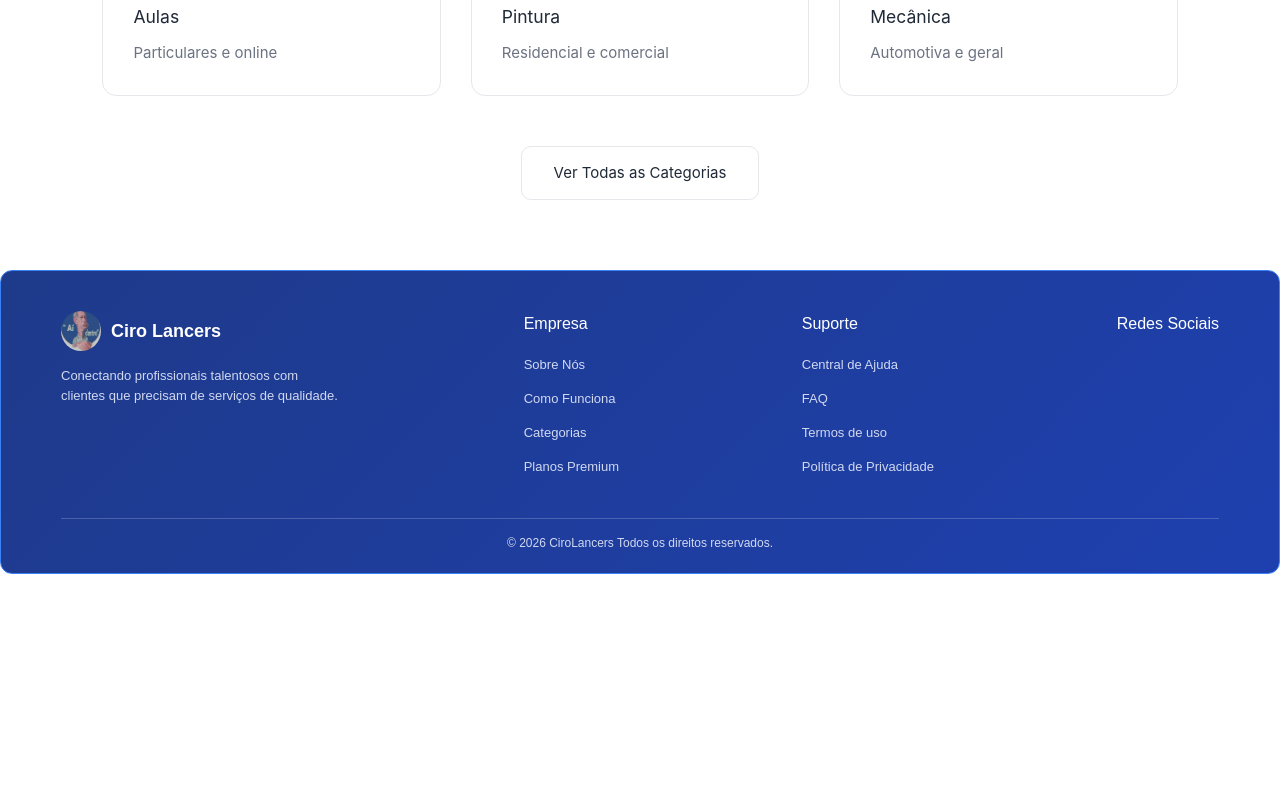
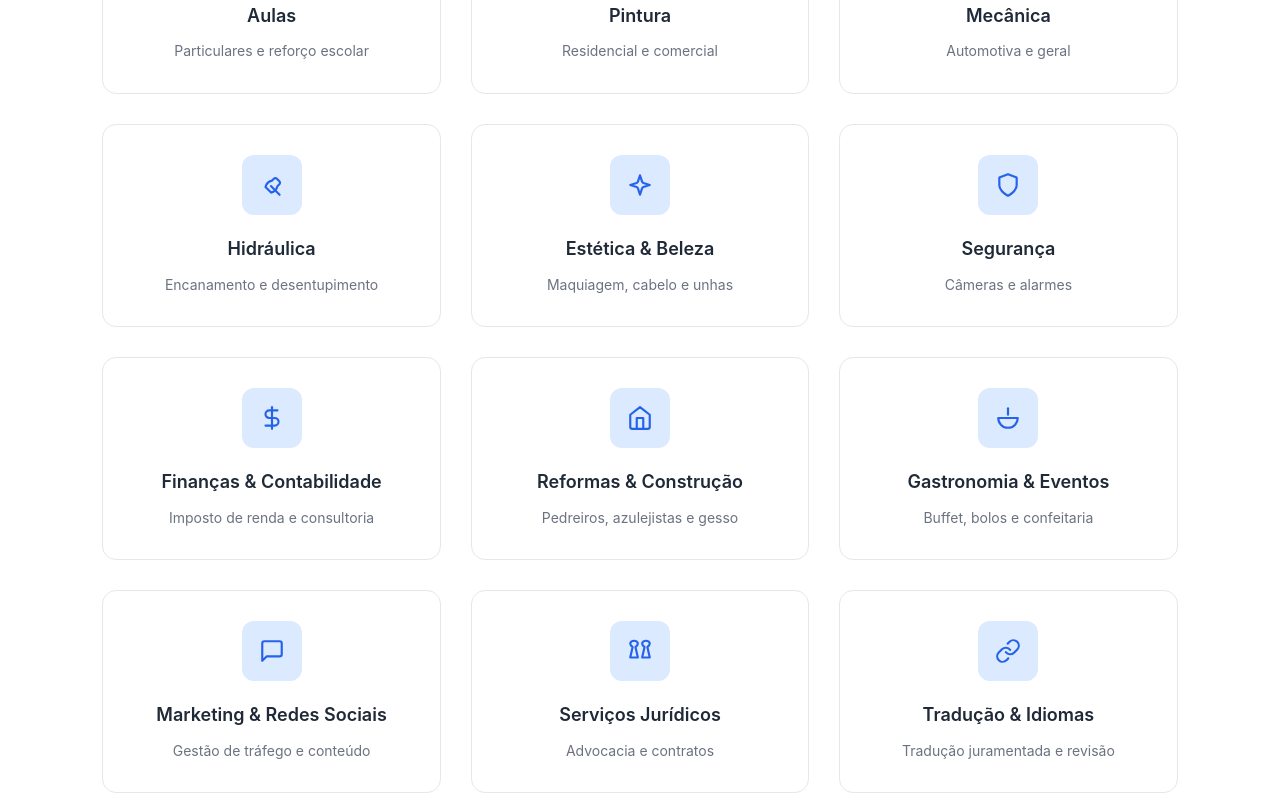
Before and after one commit to Hackatonn-2026/Hackaton2026, a Vue app: page /categorias in a window 1280 px wide. Shown: the part 860-1660 px from the top of the page. Before the commit the page ends 1434 px from the top, so only its background shows below. Built offline with nearby package versions, Linux system fonts and the light colour scheme.

Commit message:
corrigindo categorias

```diff
--- a/src/components/Categorias.vue
+++ b/src/components/Categorias.vue
@@ -7,27 +7,49 @@
         <p>Encontre profissionais especializados em diversas áreas</p>
       </div>
 
-    <div class="cards">
-      <div
+      <!-- Aplica a classe 'home-cards' caso esteja na Home -->
+      <div :class="['cards', { 'home-cards': isHome }]">
+        <RouterLink
+          v-for="category in displayedCategories"
+          :key="category.name"
+          :to="{ path: '/categorias', query: { busca: category.name } }"
           class="card"
-        v-for="category in categories"
-        :key="category.name"
         >
           <div class="icon" v-html="category.icon"></div>
 
           <h3>{{ category.name }}</h3>
           <p>{{ category.description }}</p>
-      </div>
+        </RouterLink>
       </div>
 
-    <div class="see-all">
-      <RouterLink to="/categorias" class="see-all-btn">Ver Todas as Categorias</RouterLink>
+      <!-- Exibe o botão apenas se showButton for verdadeiro -->
+      <div class="see-all" v-if="showButton">
+        <RouterLink to="/categorias" class="see-all-btn">
+          Ver Todas as Categorias
+        </RouterLink>
       </div>
     </section>
   </div>
 </template>
 
 <script setup>
+import { computed } from 'vue'
+
+const props = defineProps({
+  limit: {
+    type: Number,
+    default: null
+  },
+  showButton: {
+    type: Boolean,
+    default: true
+  },
+  isHome: {
+    type: Boolean,
+    default: false
+  }
+})
+
 const categories = [
   {
     icon: `<svg viewBox="0 0 24 24" fill="none" stroke="currentColor" stroke-width="2" stroke-linecap="round" stroke-linejoin="round"><polyline points="16 18 22 12 16 6"></polyline><polyline points="8 6 2 12 8 18"></polyline></svg>`,
@@ -47,7 +69,7 @@ const categories = [
   {
     icon: `<svg viewBox="0 0 24 24" fill="none" stroke="currentColor" stroke-width="2" stroke-linecap="round" stroke-linejoin="round"><rect x="2" y="3" width="20" height="14" rx="2"></rect><line x1="8" y1="21" x2="16" y2="21"></line><line x1="12" y1="17" x2="12" y2="21"></line></svg>`,
     name: "Informática",
-    description: "Suporte técnico",
+    description: "Suporte técnico e redes",
   },
   {
     icon: `<svg viewBox="0 0 24 24" fill="none" stroke="currentColor" stroke-width="2" stroke-linecap="round" stroke-linejoin="round"><circle cx="6" cy="6" r="3"></circle><circle cx="6" cy="18" r="3"></circle><line x1="20" y1="4" x2="8.12" y2="15.88"></line><line x1="14.47" y1="14.48" x2="20" y2="20"></line><line x1="8.12" y1="8.12" x2="12" y2="12"></line></svg>`,
@@ -62,7 +84,7 @@ const categories = [
   {
     icon: `<svg viewBox="0 0 24 24" fill="none" stroke="currentColor" stroke-width="2" stroke-linecap="round" stroke-linejoin="round"><path d="M2 3h6a4 4 0 0 1 4 4v14a3 3 0 0 0-3-3H2z"></path><path d="M22 3h-6a4 4 0 0 0-4 4v14a3 3 0 0 1 3-3h7z"></path></svg>`,
     name: "Aulas",
-    description: "Particulares e online",
+    description: "Particulares e reforço escolar",
   },
   {
     icon: `<svg viewBox="0 0 24 24" fill="none" stroke="currentColor" stroke-width="2" stroke-linecap="round" stroke-linejoin="round"><path d="m14.622 17.897-10.68-2.913c-1.35-.454-1.35-2.3-.6-3.6l5.66-8.663c.6-1.13 2.4-1.3 3-.15l2.62 4.8"></path><path d="M18.5 2.5c1 1 3 2.5 3 5.5 0 4-3.5 6-3.5 6L14 20l-4-1.5 4-6.5s3.5-2 3.5-6c0-3-2-4.5-3-5.5"></path><path d="m11 13-1 6.5"></path></svg>`,
@@ -74,7 +96,59 @@ const categories = [
     name: "Mecânica",
     description: "Automotiva e geral",
   },
-];
+  {
+    icon: `<svg viewBox="0 0 24 24" fill="none" stroke="currentColor" stroke-width="2" stroke-linecap="round" stroke-linejoin="round"><path d="M6 13.87A8 8 0 0 1 11.87 8l1.79-1.79a2 2 0 0 1 2.83 0l2.3 2.3a2 2 0 0 1 0 2.83L17 13.13A8 8 0 0 1 11.13 19z"></path><path d="m11 13 8 8"></path></svg>`,
+    name: "Hidráulica",
+    description: "Encanamento e desentupimento",
+  },
+  {
+    icon: `<svg viewBox="0 0 24 24" fill="none" stroke="currentColor" stroke-width="2" stroke-linecap="round" stroke-linejoin="round"><path d="m12 3-1.912 5.813a2 2 0 0 1-1.275 1.275L3 12l5.813 1.912a2 2 0 0 1 1.275 1.275L12 21l1.912-5.813a2 2 0 0 1 1.275-1.275L21 12l-5.813-1.912a2 2 0 0 1-1.275-1.275L12 3Z"></path></svg>`,
+    name: "Estética & Beleza",
+    description: "Maquiagem, cabelo e unhas",
+  },
+  {
+    icon: `<svg viewBox="0 0 24 24" fill="none" stroke="currentColor" stroke-width="2" stroke-linecap="round" stroke-linejoin="round"><path d="M12 22s8-4 8-10V5l-8-3-8 3v7c0 6 8 10 8 10z"></path></svg>`,
+    name: "Segurança",
+    description: "Câmeras e alarmes",
+  },
+  {
+    icon: `<svg viewBox="0 0 24 24" fill="none" stroke="currentColor" stroke-width="2" stroke-linecap="round" stroke-linejoin="round"><path d="M12 2v20"></path><path d="M17 5H9.5a3.5 3.5 0 0 0 0 7h5a3.5 3.5 0 0 1 0 7H6"></path></svg>`,
+    name: "Finanças & Contabilidade",
+    description: "Imposto de renda e consultoria",
+  },
+  {
+    icon: `<svg viewBox="0 0 24 24" fill="none" stroke="currentColor" stroke-width="2" stroke-linecap="round" stroke-linejoin="round"><path d="m3 9 9-7 9 7v11a2 2 0 0 1-2 2H5a2 2 0 0 1-2-2z"></path><polyline points="9 22 9 12 15 12 15 22"></polyline></svg>`,
+    name: "Reformas & Construção",
+    description: "Pedreiros, azulejistas e gesso",
+  },
+  {
+    icon: `<svg viewBox="0 0 24 24" fill="none" stroke="currentColor" stroke-width="2" stroke-linecap="round" stroke-linejoin="round"><path d="M12 21a9 9 0 0 0 9-9H3a9 9 0 0 0 9 9Z"></path><path d="M12 3v6"></path></svg>`,
+    name: "Gastronomia & Eventos",
+    description: "Buffet, bolos e confeitaria",
+  },
+  {
+    icon: `<svg viewBox="0 0 24 24" fill="none" stroke="currentColor" stroke-width="2" stroke-linecap="round" stroke-linejoin="round"><path d="M21 15a2 2 0 0 1-2 2H7l-4 4V5a2 2 0 0 1 2-2h14a2 2 0 0 1 2 2z"></path></svg>`,
+    name: "Marketing & Redes Sociais",
+    description: "Gestão de tráfego e conteúdo",
+  },
+  {
+    icon: `<svg viewBox="0 0 24 24" fill="none" stroke="currentColor" stroke-width="2" stroke-linecap="round" stroke-linejoin="round"><path d="M10 5.172C10 3.782 8.432 2.5 6.5 2.5S3 3.782 3 5.172c0 1.268.86 2.457 2.182 3.123L3 18h7l-2.182-9.705C9.14 7.629 10 6.44 10 5.172Z"></path><path d="M21 5.172c0-1.39-1.568-2.672-3.5-2.672S14 3.782 14 5.172c0 1.268.86 2.457 2.182 3.123L14 18h7l-2.182-9.705C19.86 7.629 21 6.44 21 5.172Z"></path></svg>`,
+    name: "Serviços Jurídicos",
+    description: "Advocacia e contratos",
+  },
+  {
+    icon: `<svg viewBox="0 0 24 24" fill="none" stroke="currentColor" stroke-width="2" stroke-linecap="round" stroke-linejoin="round"><path d="M10 13a5 5 0 0 0 7.54.54l3-3a5 5 0 0 0-7.07-7.07l-1.72 1.71"></path><path d="M14 11a5 5 0 0 0-7.54-.54l-3 3a5 5 0 0 0 7.07 7.07l1.71-1.71"></path></svg>`,
+    name: "Tradução & Idiomas",
+    description: "Tradução juramentada e revisão",
+  },
+]
+
+const displayedCategories = computed(() => {
+  if (props.limit && props.limit > 0) {
+    return categories.slice(0, props.limit)
+  }
+  return categories
+})
 </script>
 
 <style scoped>
@@ -83,6 +157,7 @@ const categories = [
   padding: 0;
   margin: 0;
 }
+
 .categories {
   padding: 70px 8%;
 }
@@ -102,23 +177,43 @@ const categories = [
   color: #6b7280;
 }
 
+/* Grid padrão para a página de Categorias (com tamanho original) */
 .cards {
   display: grid;
-  grid-template-columns: repeat(auto-fit, minmax(270px, 1fr));
+  grid-template-columns: repeat(auto-fit, minmax(250px, 1fr));
   gap: 30px;
 }
 
+/* Grid específico para a Home (força 3 colunas em telas maiores) */
+.cards.home-cards {
+  grid-template-columns: repeat(3, 1fr);
+}
+
+@media (max-width: 900px) {
+  .cards.home-cards {
+    grid-template-columns: repeat(auto-fit, minmax(250px, 1fr));
+  }
+}
+
+/* Card individual */
 .card {
+  display: flex;
+  flex-direction: column;
+  align-items: center;
+  text-align: center;
   border: 1px solid #e5e7eb;
   border-radius: 14px;
   padding: 30px;
-  transition: 0.25s;
+  background-color: #ffffff;
+  text-decoration: none;
+  transition: all 0.25s ease;
   cursor: pointer;
 }
 
 .card:hover {
   transform: translateY(-5px);
   box-shadow: 0 12px 30px rgba(0, 0, 0, 0.08);
+  border-color: #93c5fd;
 }
 
 .icon {
@@ -131,6 +226,12 @@ const categories = [
   align-items: center;
   justify-content: center;
   margin-bottom: 20px;
+  transition: background 0.25s ease;
+}
+
+.card:hover .icon {
+  background: #2563eb;
+  color: #ffffff;
 }
 
 .icon :deep(svg) {
@@ -141,10 +242,13 @@ const categories = [
 .card h3 {
   margin-bottom: 10px;
   color: #1f2937;
+  font-size: 18px;
+  font-weight: 600;
 }
 
 .card p {
   color: #6b7280;
+  font-size: 14px;
 }
 
 .see-all {
--- a/src/views/CategoriasView.vue
+++ b/src/views/CategoriasView.vue
@@ -1,6 +1,6 @@
 <!-- eslint-disable vue/multi-word-component-names -->
 <template>
-  <Categorias />
+<Categorias :show-button="false" />
 </template>
 
 <script setup>
--- a/src/views/HomeView.vue
+++ b/src/views/HomeView.vue
@@ -41,8 +41,7 @@
       </div>
     </section>
 
-    <Categorias />
-
+    <Categorias :limit="3" :is-home="true" />
   </main>
 </template>
 
```
Lines whose indentation alone changed are shown as unchanged.
